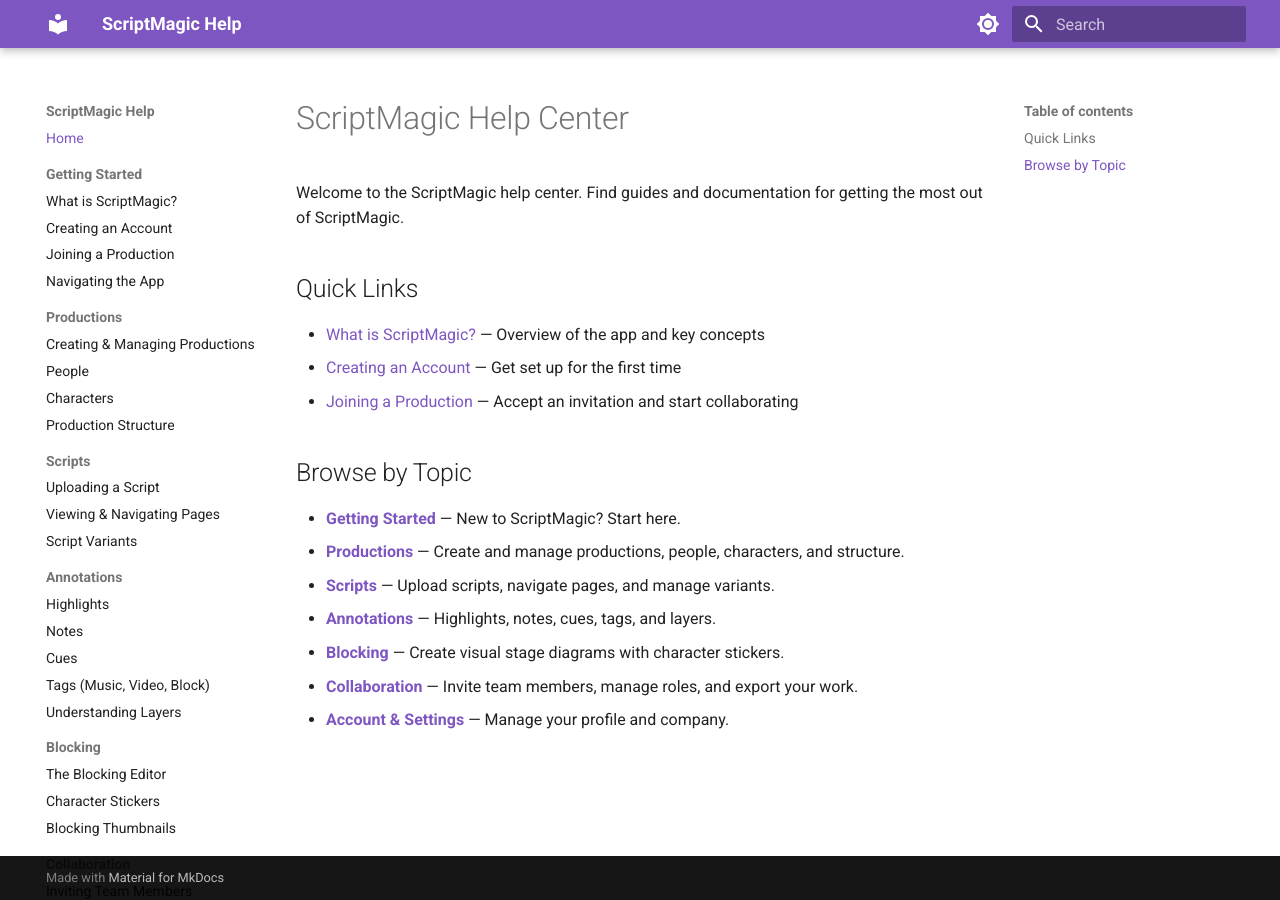
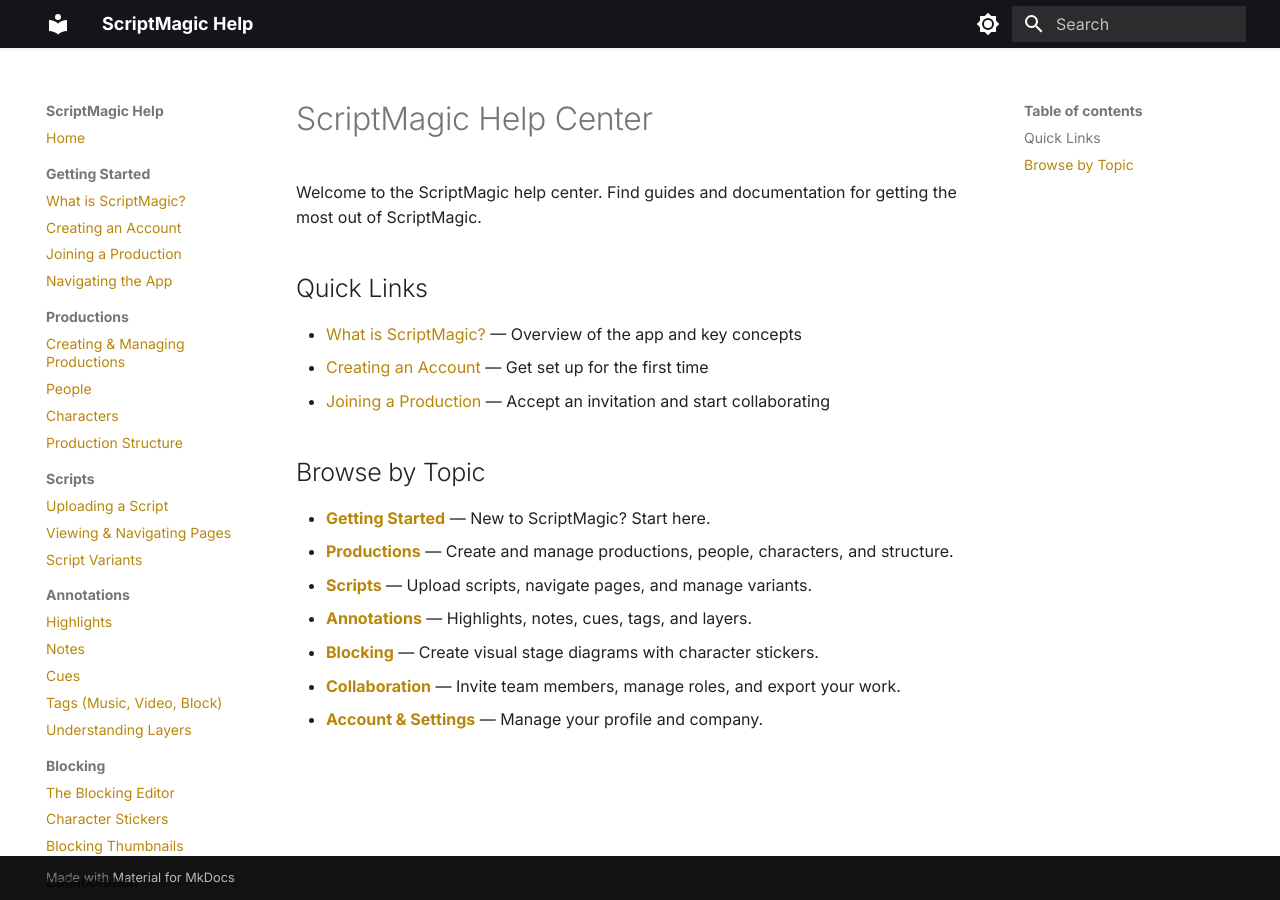
Before and after one commit to sqkysqnt/scriptmagic-help, an MkDocs documentation site: the page built from docs/index.md, in a window 1280 px wide. Built offline with MkDocs 1.6.1 and Material for MkDocs 9.7.7, drawn with Linux system fonts in a browser that asks for light colours.

Commit message:
Restyle help site to match scriptmagic.app design language
- Dark header bar matching the app toolbar
- Amber/gold accent color for links
- Inter font for clean, modern typography
- Custom CSS overrides for consistent branding

Co-Authored-By: Claude Opus 4.6 <noreply@anthropic.com>

```diff
--- /dev/null
+++ b/docs/stylesheets/extra.css
@@ -0,0 +1,97 @@
+/* ScriptMagic brand overrides — match scriptmagic.app styling */
+
+:root {
+  /* Light mode palette */
+  --md-primary-fg-color: #1a1a1a;
+  --md-primary-fg-color--light: #333333;
+  --md-primary-fg-color--dark: #000000;
+  --md-primary-bg-color: #ffffff;
+  --md-primary-bg-color--light: #ffffff;
+  --md-accent-fg-color: #f5a623;
+  --md-accent-fg-color--transparent: rgba(245, 166, 35, 0.1);
+
+  /* Typography */
+  --md-text-font: "Inter", -apple-system, BlinkMacSystemFont, "Segoe UI", Roboto, sans-serif;
+  --md-code-font: "Fira Code", "SF Mono", monospace;
+}
+
+/* Dark mode palette */
+[data-md-color-scheme="slate"] {
+  --md-primary-fg-color: #1a1a1a;
+  --md-primary-fg-color--light: #2d2d2d;
+  --md-primary-fg-color--dark: #000000;
+  --md-accent-fg-color: #f5a623;
+  --md-accent-fg-color--transparent: rgba(245, 166, 35, 0.1);
+}
+
+/* Header — clean dark bar like the app toolbar */
+.md-header {
+  background-color: #1a1a1a;
+  box-shadow: 0 1px 3px rgba(0, 0, 0, 0.08);
+}
+
+/* Tabs bar */
+.md-tabs {
+  background-color: #1a1a1a;
+}
+
+/* Links — amber/gold accent to match app */
+a {
+  color: #b8860b;
+}
+
+a:hover {
+  color: #f5a623;
+}
+
+/* Content area links */
+.md-typeset a {
+  color: #b8860b;
+}
+
+.md-typeset a:hover {
+  color: #f5a623;
+}
+
+/* Navigation sidebar active item */
+.md-nav__link--active {
+  color: #b8860b !important;
+}
+
+/* Search bar styling */
+.md-search__input {
+  background-color: rgba(255, 255, 255, 0.12);
+}
+
+/* Footer */
+.md-footer {
+  background-color: #1a1a1a;
+}
+
+/* Admonition accent colors */
+.md-typeset .admonition,
+.md-typeset details {
+  border-left-color: #f5a623;
+}
+
+/* Table header */
+.md-typeset table:not([class]) th {
+  background-color: #1a1a1a;
+  color: #ffffff;
+}
+
+/* Subtle card-like feel for content */
+.md-content {
+  background-color: #ffffff;
+}
+
+[data-md-color-scheme="slate"] .md-content {
+  background-color: #1e1e1e;
+}
+
+/* Smooth transitions */
+.md-header,
+.md-tabs,
+a {
+  transition: all 0.2s ease;
+}
--- a/mkdocs.yml
+++ b/mkdocs.yml
@@ -6,17 +6,20 @@ theme:
   name: material
   palette:
     - scheme: default
-      primary: deep purple
+      primary: black
       accent: amber
       toggle:
         icon: material/brightness-7
         name: Switch to dark mode
     - scheme: slate
-      primary: deep purple
+      primary: black
       accent: amber
       toggle:
         icon: material/brightness-4
         name: Switch to light mode
+  font:
+    text: Inter
+    code: Fira Code
   features:
     - navigation.sections
     - navigation.expand
@@ -24,6 +27,9 @@ theme:
     - search.suggest
     - search.highlight
     - content.tabs.link
+
+extra_css:
+  - stylesheets/extra.css
 
 plugins:
   - search
```
